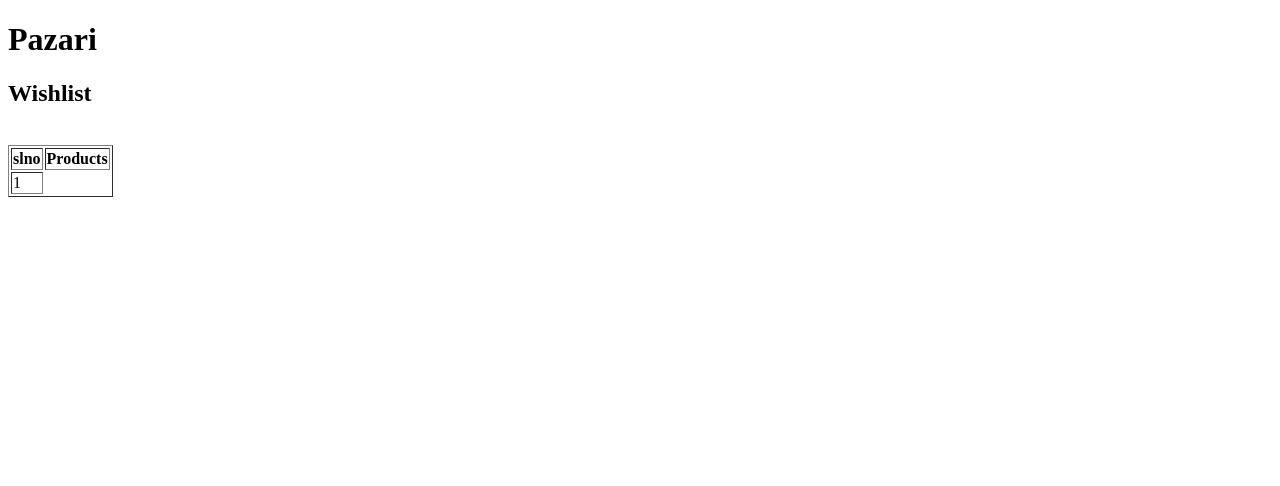
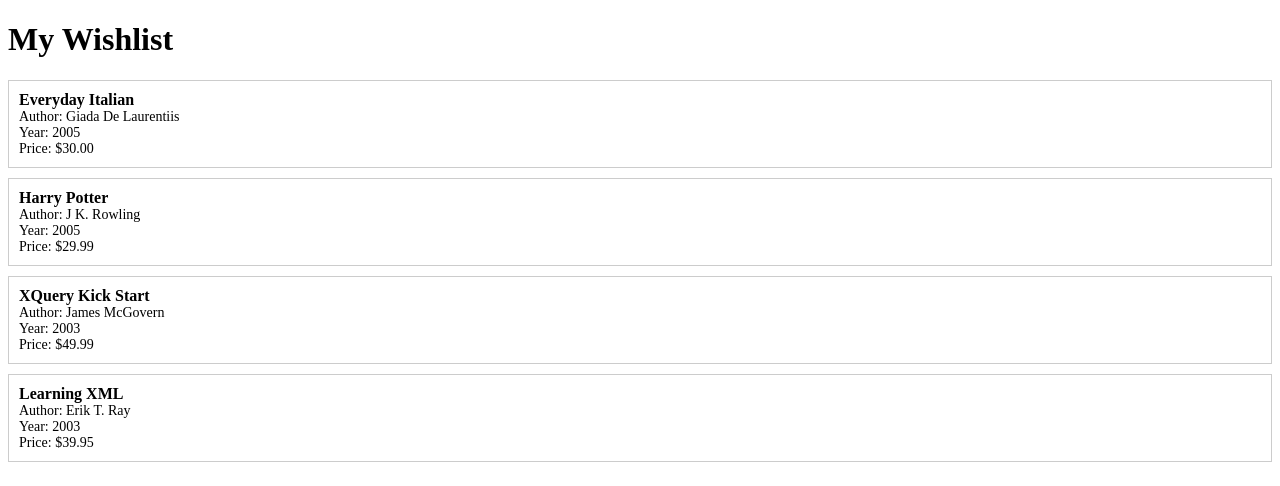
Before and after one commit to Suja16/Pazari, a plain HTML site: page Wishlist.html in a window 1280 px wide. Drawn offline with Linux system fonts and the light colour scheme.

Commit message:
xml added for exp

```diff
--- a/Wishlist.html
+++ b/Wishlist.html
@@ -1,32 +1,93 @@
 <!DOCTYPE html>
 <html lang="en">
 <head>
-    <meta charset="UTF-8">
-    <meta http-equiv="X-UA-Compatible" content="IE=edge">
-    <meta name="viewport" content="width=device-width, initial-scale=1.0">
-    <title>Pazari Wishlist </title>
-
+<meta charset="UTF-8">
+<title>Book Wishlist</title>
+<style>
+  .wishlist {
+    list-style-type: none;
+    padding:  0;
+  }
+  .wishlist li {
+    border:  1px solid #ccc;
+    margin-bottom:  10px;
+    padding:  10px;
+  }
+  .wishlist h3 {
+    margin:  0;
+    font-size:  16px;
+  }
+  .wishlist p {
+    margin:  0;
+    font-size:  14px;
+  }
+</style>
 </head>
 <body>
-    <h1> Pazari </h1>
-    <section class="Products">
-        <h2> Wishlist</h2>
-        <div class="Product">
 
-            </div>
-    </section>
+<h1>My Wishlist</h1>
+<ul class="wishlist" id="wishlist"></ul>
 
-    <br>
-    <table border="1">
-        <tr>
-            <th>slno</th>
-            <th> Products </th>
-        </tr>
-        <td>1</td>
-    </table>
-    <br>
-    </body>
+<script>
+document.addEventListener('DOMContentLoaded', function() {
+  var xmlString = `<?xml version="1.0" encoding="UTF-8"?>
+  <bookstore>
 
+    <book category="cooking">
+      <title lang="en">Everyday Italian</title>
+      <author>Giada De Laurentiis</author>
+      <year>2005</year>
+      <price>30.00</price>
+    </book>
+
+    <book category="children">
+      <title lang="en">Harry Potter</title>
+      <author>J K. Rowling</author>
+      <year>2005</year>
+      <price>29.99</price>
+    </book>
+
+    <book category="web">
+      <title lang="en">XQuery Kick Start</title>
+      <author>James McGovern</author>
+      <author>Per Bothner</author>
+      <author>Kurt Cagle</author>
+      <author>James Linn</author>
+      <author>Vaidyanathan Nagarajan</author>
+      <year>2003</year>
+      <price>49.99</price>
+    </book>
+
+    <book category="web" cover="paperback">
+      <title lang="en">Learning XML</title>
+      <author>Erik T. Ray</author>
+      <year>2003</year>
+      <price>39.95</price>
+    </book>
+
+  </bookstore>`;
+
+  var parser = new DOMParser();
+  var xmlDoc = parser.parseFromString(xmlString, "text/xml");
+
+  var books = xmlDoc.getElementsByTagName("book");
+
+  var wishlistElement = document.getElementById("wishlist");
+
+  for (var i =  0; i < books.length; i++) {
+    var book = books[i];
+    var title = book.getElementsByTagName("title")[0].childNodes[0].nodeValue;
+    var author = book.getElementsByTagName("author")[0].childNodes[0].nodeValue;
+    var year = book.getElementsByTagName("year")[0].childNodes[0].nodeValue;
+    var price = book.getElementsByTagName("price")[0].childNodes[0].nodeValue;
+
+    var listItem = document.createElement("li");
+    listItem.innerHTML = `<h3>${title}</h3><p>Author: ${author}</p><p>Year: ${year}</p><p>Price: $${price}</p>`;
+
+    wishlistElement.appendChild(listItem);
+  }
+});
+</script>
 
 </body>
 </html>
--- a/style.css
+++ b/style.css
@@ -119,6 +119,7 @@
   width: 100%;
   display: flex;
   flex-direction: column;
+  justify-content: ;
   align-items: center;
   margin: 50px 0;
   text-align: center;
```
Also changed, not shown: index.html (+2 -4 lines), login/login.html (deleted, +0 -36 lines), test.html (added, +20 -0 lines), wishlist.xml (added, +33 -0 lines), 1 other file.
